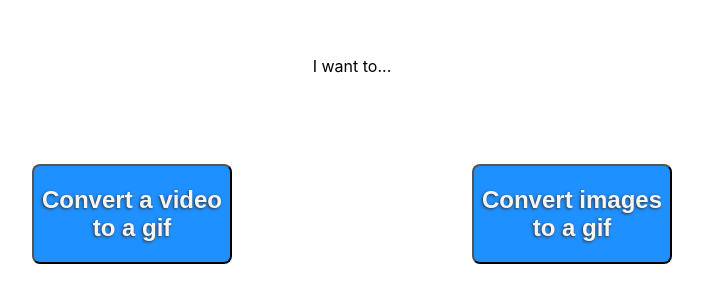
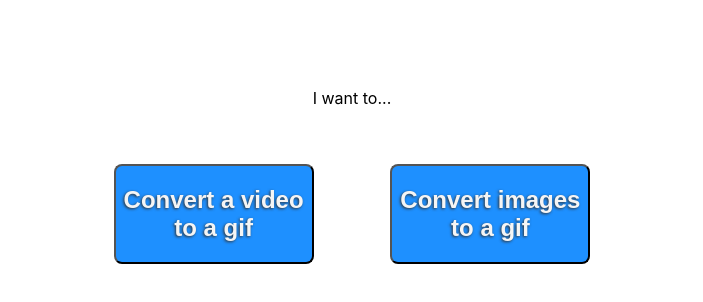
Before and after one commit to mattbrannon/lets-make-a-gif, a React (Create React App) app: page / in a window 1280 px wide. Shown: the part 132-434 px from the top of the page, without its empty margins (288-991 px from the left). Built offline with nearby package versions, Linux system fonts and the light colour scheme.

Commit message:
calculate margins from viewport size

```diff
--- a/src/App.css
+++ b/src/App.css
@@ -1,3 +1,7 @@
+:root {
+  --unit: 0.5rem;
+}
+
 .App {
   text-align: center;
 }
@@ -34,7 +38,6 @@ button {
   width: 200px;
   max-height: 100px;
   height: 100px;
-  margin: 3em 5em;
   border-radius: 8px;
   outline: none;
   background: dodgerblue;
@@ -42,4 +45,7 @@ button {
   font-weight: 700;
   font-size: 24px;
   text-shadow: -1px 1px 3px #333;
+
+  margin: clamp(calc(2 * var(--unit)), 5vh, calc(5 * var(--unit)))
+    clamp(calc(2 * var(--unit)), 3vw, calc(5 * var(--unit)));
 }
```
